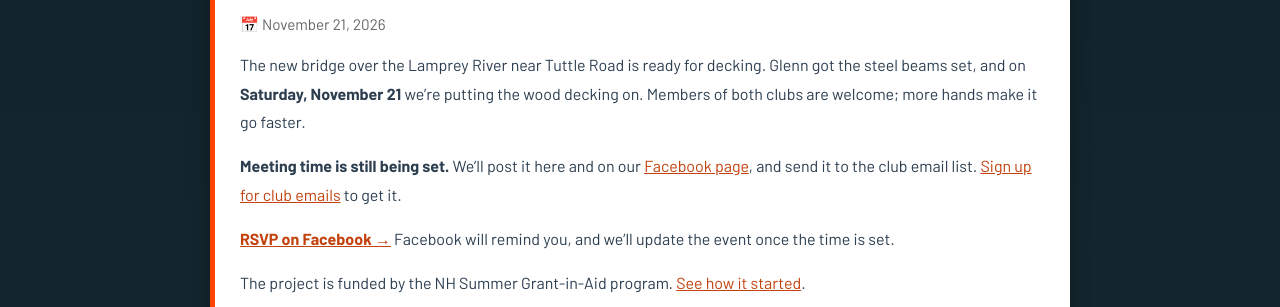
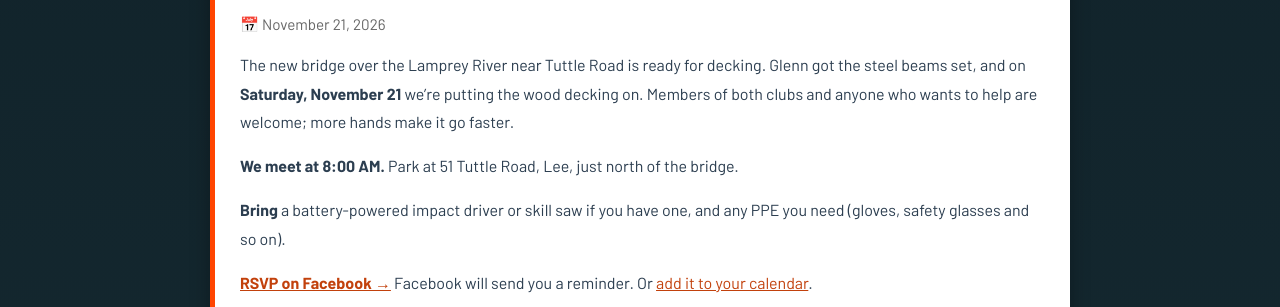
Before and after one commit to greatbaysnorollers/greatbaysnorollers, a plain HTML site: page club-updates.html in a window 1280 px wide. Shown: the part 645-952 px from the top of the page. Drawn offline with Linux system fonts and the light colour scheme.

Commit message:
Work day: 8:00 AM start, parking and tools to bring
Matches the updated Facebook event: meet at 8:00 AM, park at 51 Tuttle
Road just north of the bridge, bring an impact driver or skill saw and
PPE. Adds an add-to-calendar link next to the RSVP.

Co-Authored-By: Claude Opus 5.5 <noreply@anthropic.com>

```diff
--- a/club-updates.html
+++ b/club-updates.html
@@ -621,12 +621,12 @@
                     <div class="update-content">
                         <p>The new bridge over the Lamprey River near Tuttle Road is ready for decking. Glenn got the
                            steel beams set, and on <strong>Saturday, November 21</strong> we&rsquo;re putting the wood
-                           decking on. Members of both clubs are welcome; more hands make it go faster.</p>
-                        <p style="margin-top: 10px;"><strong>Meeting time is still being set.</strong> We&rsquo;ll post it here
-                           and on our <a href="https://www.facebook.com/GreatBaySnoRollersLeeSnoTravelers" target="_blank" rel="noopener">Facebook page</a>,
-                           and send it to the club email list. <a href="get-involved.html">Sign up for club emails</a> to get it.</p>
+                           decking on. Members of both clubs and anyone who wants to help are welcome; more hands make it go faster.</p>
+                        <p style="margin-top: 10px;"><strong>We meet at 8:00 AM.</strong> Park at 51 Tuttle Road, Lee, just north of the bridge.</p>
+                        <p style="margin-top: 10px;"><strong>Bring</strong> a battery-powered impact driver or skill saw if you have one,
+                           and any PPE you need (gloves, safety glasses and so on).</p>
                         <p style="margin-top: 10px;"><a href="https://www.facebook.com/events/1889427749135666/" target="_blank" rel="noopener"><strong>RSVP on Facebook &rarr;</strong></a>
-                           Facebook will remind you, and we&rsquo;ll update the event once the time is set.</p>
+                           Facebook will send you a reminder. Or <a href="https://www.google.com/calendar/event?eid=dHUycG5qbmptdWM2djk3YWthcXVtN2xxbWMgZ3JlYXRiYXlzbm9yb2xsZXJzQG0" target="_blank" rel="noopener">add it to your calendar</a>.</p>
                         <p style="margin-top: 10px;">The project is funded by the NH Summer Grant-in-Aid program.
                            <a href="#bridgeOct17">See how it started</a>.</p>
                         <p style="margin-top: 10px;"><strong>Ride safe,</strong><br>Great Bay Sno-Rollers &amp; Lee Sno-Travelers</p>
```
Also changed, not shown: events.html (+2 -2 lines), index.html (+5 -5 lines).
